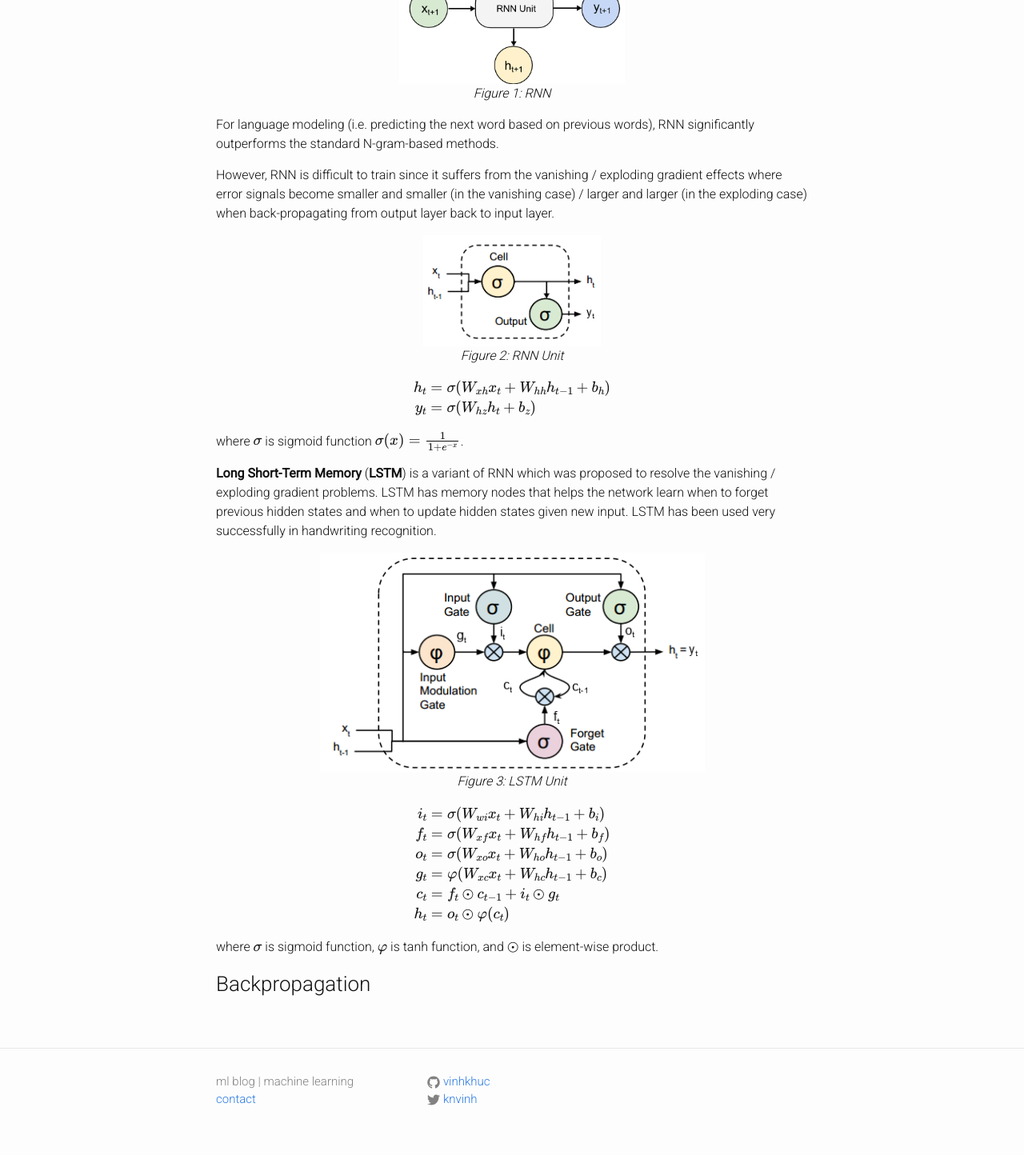
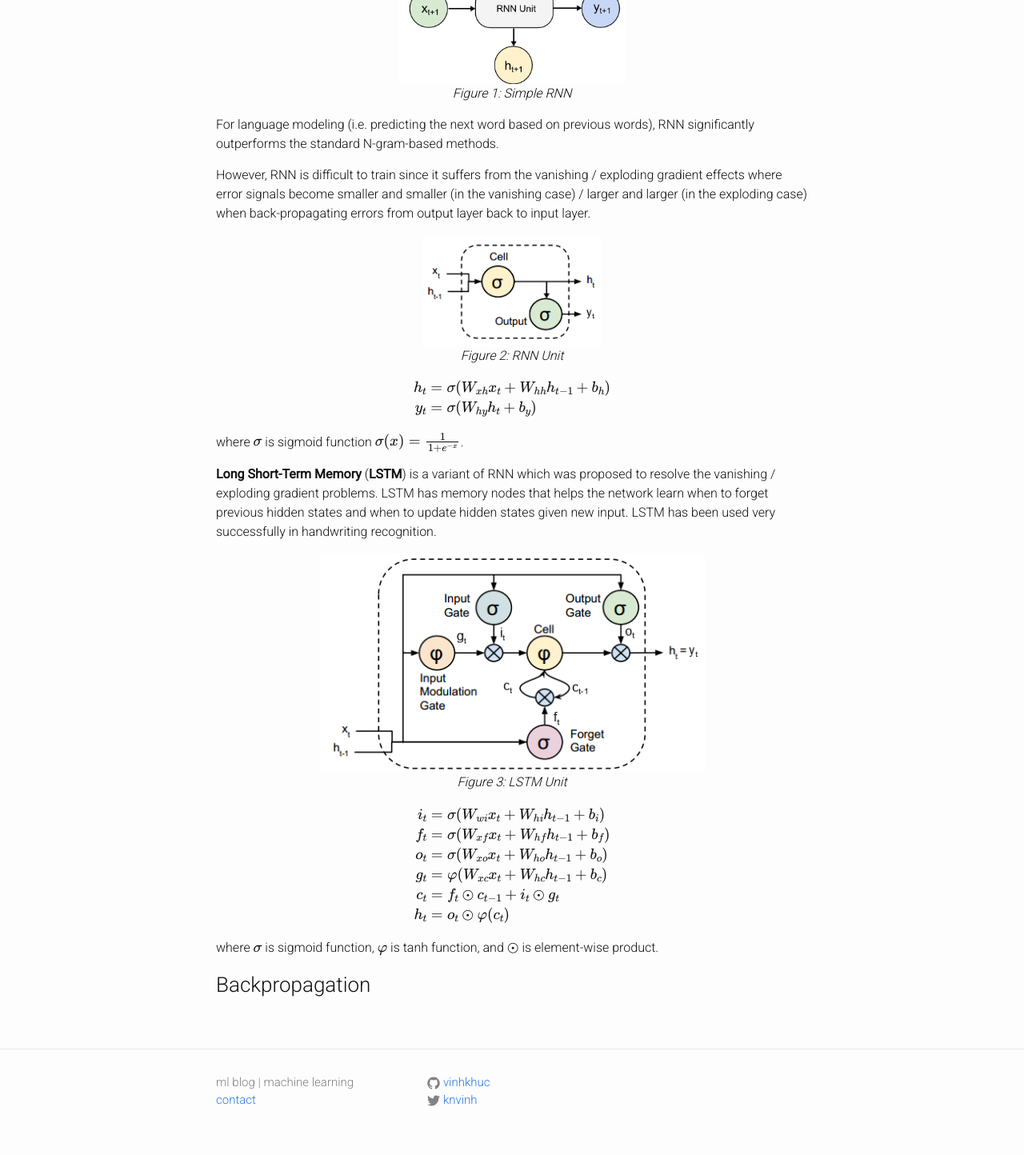
Before and after one commit to vinhkhuc/vinhkhuc.github.io, a Jekyll site: the page built from _posts/2015-03-11-rnn-lstm.md, in a window 1280 px wide. Shown: the part 763-2207 px from the top of the page at 80% size. Built offline with Jekyll 4.4.1, drawn with Linux system fonts in a browser that asks for light colours; formulas are drawn with MathJax 3; comment, search, counter and statistics services are not loaded.

Commit message:
Misc fix

```diff
--- a/_posts/2015-03-11-rnn-lstm.md
+++ b/_posts/2015-03-11-rnn-lstm.md
@@ -17,7 +17,7 @@ RNN has many forms and the simplest RNN is an MLP where previous hidden nodes fe
 
 <div class="center-figure">
     <img src="/assets/2015-03-11-rnn-lstm/rnn-basic.png" width="38%" height="38%">
-    <p><em>Figure 1: RNN</em></p>
+    <p><em>Figure 1: Simple RNN</em></p>
 </div>
 
 For language modeling (i.e. predicting the next word based on previous words), RNN significantly outperforms the standard
@@ -25,7 +25,7 @@ N-gram-based methods.
 
 However, RNN is difficult to train since it suffers from the vanishing / exploding gradient effects
 where error signals become smaller and smaller (in the vanishing case) / larger and larger (in the exploding case) when
-back-propagating from output layer back to input layer.
+back-propagating errors from output layer back to input layer.
 
 <div class="center-figure">
     <img src="/assets/2015-03-11-rnn-lstm/rnn-unit.png" width="30%" height="30%">
@@ -35,7 +35,7 @@ back-propagating from output layer back to input layer.
 $$
 \begin{align}
 h_t &= \sigma(W_{xh} x_t + W_{hh} h_{t-1} + b_h) \\
-y_t &= \sigma(W_{hz} h_t + b_z)
+y_t &= \sigma(W_{hy} h_t + b_y)
 \end{align}
 $$
 
```
